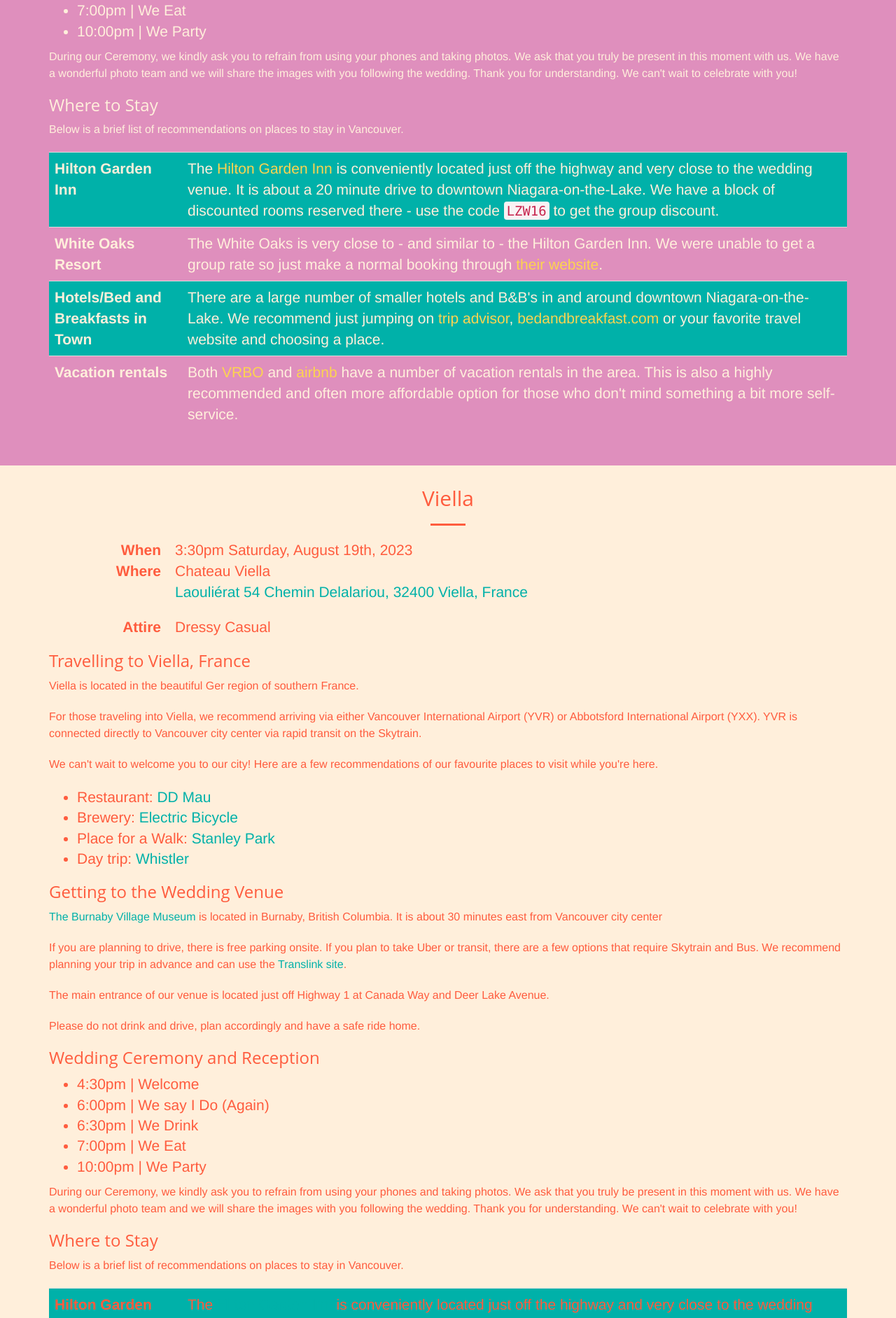
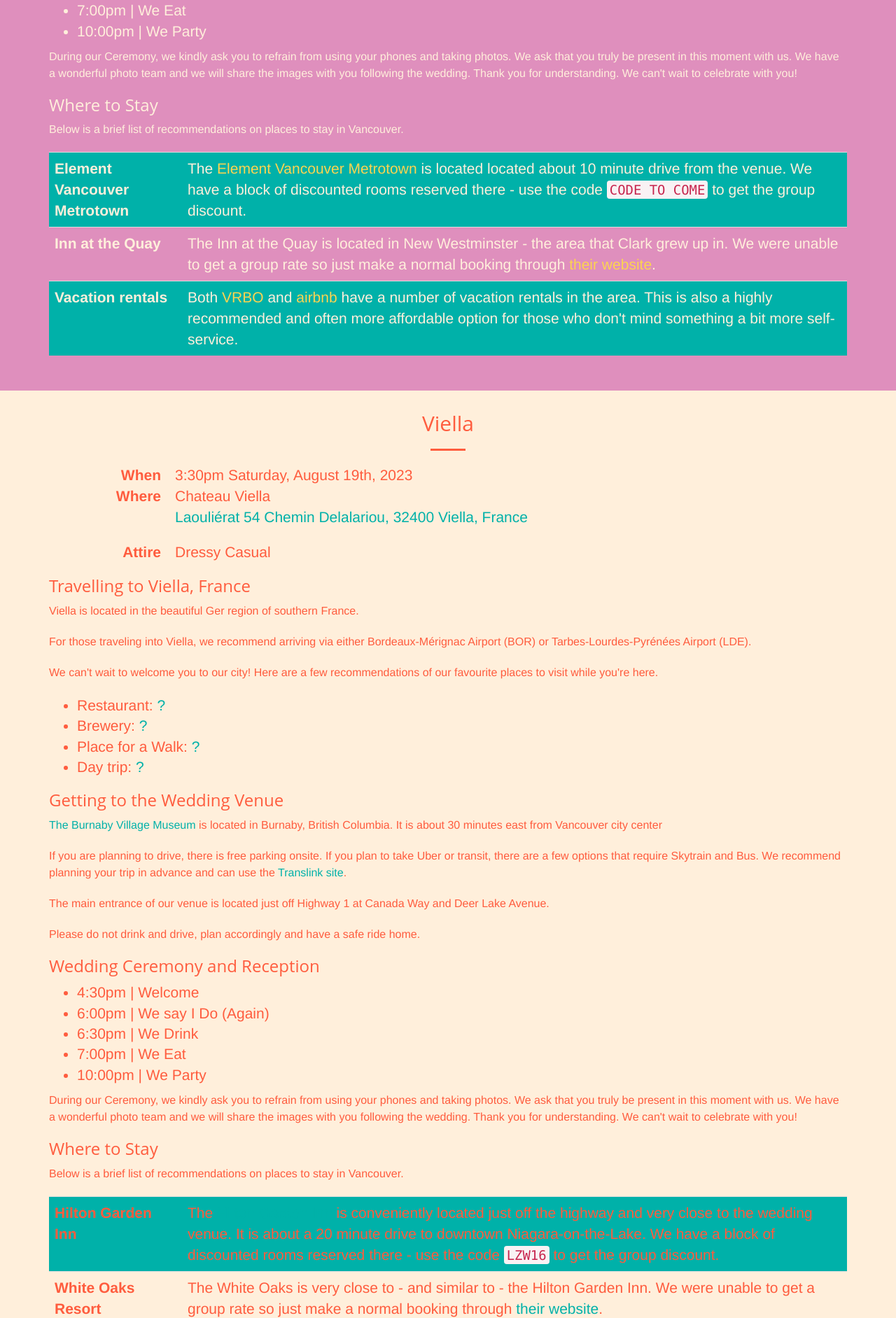
Before and after one commit to clarklemke/wedding, a Django app: page / in a window 1280 px wide. Shown: the part 1926-3809 px from the top of the page at 70% size. Run offline with Django 3.2, Linux system fonts and the light colour scheme; some libraries are stand-ins or nearby versions.

Commit message:
added more content to vancouver/viella

```diff
--- a/templates/partials/vancouver.html
+++ b/templates/partials/vancouver.html
@@ -77,35 +77,22 @@
                 </p>
                 <table class="table">
                     <tr>
-                        <th class="col-md-2">Hilton Garden Inn</th>
+                        <th class="col-md-2">Element Vancouver Metrotown</th>
                         <td>
                             The <a
-                                href="http://hiltongardeninn3.hilton.com/en/hotels/ontario/hilton-garden-inn-niagara-on-the-lake-XLVNLGI/index.html">Hilton
-                                Garden Inn</a> is conveniently located just off the highway and very close to the
-                            wedding venue.
-                            It is about a 20 minute drive to downtown Niagara-on-the-Lake.
-                            We have a block of discounted rooms reserved there - use the code <code>LZW16</code> to get
-                            the group discount.
+                                href="https://www.marriott.com/en-us/hotels/yvrel-element-vancouver-metrotown/overview/">Element
+                                Vancouver Metrotown</a>
+                            is located located about 10 minute drive from the venue.
+                            We have a block of discounted rooms reserved there - use the code <code>CODE TO COME</code>
+                            to get the group discount.
                         </td>
                     </tr>
                     <tr>
-                        <th>White Oaks Resort</th>
+                        <th>Inn at the Quay</th>
                         <td>
-                            The White Oaks is very close to - and similar to - the Hilton Garden Inn.
-                            We were unable to get a group rate so just make a normal booking through <a
-                                href="http://www.whiteoaksresort.com/index.html">their website</a>.
-                        </td>
-                    </tr>
-                    <tr>
-                        <th>Hotels/Bed and Breakfasts in Town</th>
-                        <td>
-                            There are a large number of smaller hotels and B&B's in and around downtown
-                            Niagara-on-the-Lake.
-                            We recommend just jumping on <a
-                                href="https://www.tripadvisor.co.za/Hotels-g154999-Niagara_on_the_Lake_Ontario-Hotels.html">trip
-                                advisor</a>, <a
-                                href="http://www.bedandbreakfast.com/niagara-on-the-lake-ontario.html">bedandbreakfast.com</a>
-                            or your favorite travel website and choosing a place.
+                            The Inn at the Quay is located in New Westminster - the area that Clark grew up in.
+                            We were unable to get a group rate so just make a normal booking through
+                            <a href="https://www.innatwestminsterquay.com/">their website</a>.
                         </td>
                     </tr>
                     <tr>
--- a/templates/partials/viella.html
+++ b/templates/partials/viella.html
@@ -31,18 +31,17 @@
                 <h3>Travelling to Viella, France</h3>
                 <p>Viella is located in the beautiful Ger region of southern France.</p>
                 <p>
-                    For those traveling into Viella, we recommend arriving via either Vancouver International Airport
-                    (YVR) or Abbotsford International Airport (YXX).
-                    YVR is connected directly to Vancouver city center via rapid transit on the Skytrain.
+                    For those traveling into Viella, we recommend arriving via either Bordeaux-Mérignac Airport
+                    (BOR) or Tarbes-Lourdes-Pyrénées Airport (LDE).
                 </p>
                 <p>
                     We can't wait to welcome you to our city! Here are a few recommendations of our favourite places to
                     visit while you're here.
                 <ul>
-                    <li>Restaurant: <a href="https://www.ddmau.ca/chinatown">DD Mau</a></li>
-                    <li>Brewery: <a href="https://electricbicyclebrewing.com/">Electric Bicycle</a></li>
-                    <li>Place for a Walk: <a href="https://en.wikipedia.org/wiki/Stanley_Park">Stanley Park</a></li>
-                    <li>Day trip: <a href="https://www.whistler.com/">Whistler</a></li>
+                    <li>Restaurant: <a href="https://www.ddmau.ca/chinatown">?</a></li>
+                    <li>Brewery: <a href="https://electricbicyclebrewing.com/">?</a></li>
+                    <li>Place for a Walk: <a href="https://en.wikipedia.org/wiki/Stanley_Park">?</a></li>
+                    <li>Day trip: <a href="https://www.whistler.com/">?</a></li>
                 </ul>
                 </p>
                 <h3>Getting to the Wedding Venue</h3>
```
